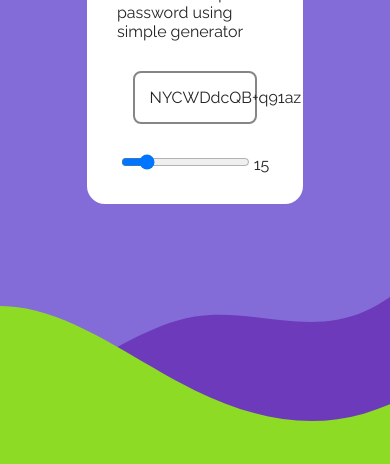
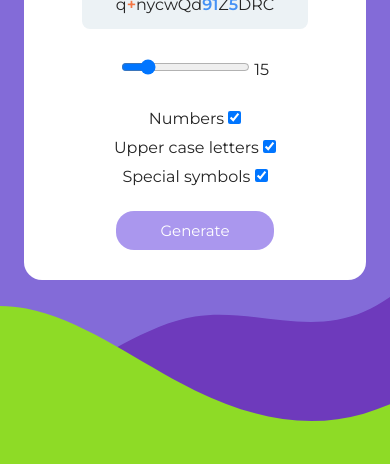
Before and after one commit to the-darkesttt/password-generator, a plain HTML site: page index.html in a window 390 px wide. Shown: the part 380-844 px from the top of the page. Drawn offline with Linux system fonts and the light colour scheme.

Commit message:
adding styles, media queries (in css), password parameters and character highlighting (in js)

```diff
--- a/index.html
+++ b/index.html
@@ -7,7 +7,7 @@
     <title>Password Generator</title>
     <link rel="preconnect" href="https://fonts.googleapis.com">
     <link rel="preconnect" href="https://fonts.gstatic.com" crossorigin>
-    <link href="https://fonts.googleapis.com/css2?family=Raleway:wght@400;700&display=swap" rel="stylesheet">
+    <link href="https://fonts.googleapis.com/css2?family=Montserrat:wght@400;600;700&display=swap" rel="stylesheet">
     <link rel="stylesheet" href="style.css">
 </head>
 <body>
@@ -20,6 +20,21 @@
                 <input type="range" name="passLength" id="passLength" min="8" max="50" value="15" step="1">
                 <span id="rangeValue"></span>
             </div>
+            <div class="content__selectors">
+                <label>
+                    Numbers
+                    <input type="checkbox" name="passProperties" value="numbers" checked>
+                </label>
+                <label>
+                    Upper case letters
+                    <input type="checkbox" name="passProperties" value="upperCase" checked>
+                </label>
+                <label>
+                    Special symbols
+                    <input type="checkbox" name="passProperties" value="specialSybmbols" checked>
+                </label>
+            </div>
+            <button id="generateBtn">Generate</button>
         </div>
     </div>
     <script src="script.js"></script>
--- a/script.js
+++ b/script.js
@@ -1,23 +1,79 @@
+const passState = {
+    'numbers': true,
+    'upperCase': true,
+    'specialSybmbols': true,
+};
+
+const generateBtn = document.querySelector('#generateBtn');
 const lengthRange = document.querySelector('#passLength');
 const passBox = document.querySelector('.content__password');
 const rangeValue = document.querySelector('#rangeValue');
 
+const passInputs = document.querySelectorAll('[name="passProperties"]');
+const [numbers, upperCase, specialSybmbols] = Array.from(passInputs);
+
+function handleCheckbox({target}) {
+    if (target.tagName === 'INPUT') {
+        passState[target.value] = !passState[target.value];
+    }
+}
+
+const inputsBox = document.querySelector('.content__selectors');
+inputsBox.addEventListener('click', handleCheckbox);
+
 const alpha = Array.from(Array(26)).map((e, i) => i + 65);
-const alphabet = alpha.map((x) => String.fromCharCode(x));
-const alphabetLowerCase = alphabet.map(letter => letter.toLowerCase());
-const numbers = Array.from(Array(10).keys());
+const alphabetUpperCase = alpha.map((x) => String.fromCharCode(x));
+const alphabetLowerCase = alphabetUpperCase.map(letter => letter.toLowerCase());
+const allNumbers = Array.from(Array(10).keys());
 const specialSymbols = ['+', '-', '_', '/', '$', '#', '@', ';', ':'];
 
 function createPassword(length) {
-    const allChar = [...alphabet, ...alphabetLowerCase, ...numbers, ...specialSymbols];
+    let allChar = [...alphabetLowerCase];
+
+    if (passState.numbers === true && passState.upperCase === true && passState.specialSybmbols === true) {
+        allChar = [...allChar, ...alphabetUpperCase, ...allNumbers, ...specialSymbols];
+    } else {
+        const propList = {
+            'numbers': allNumbers,
+            'upperCase': alphabetUpperCase,
+            'specialSybmbols': specialSymbols,
+        };
+
+        for (prop in passState) {
+            if (passState[prop]) {
+                allChar = [...allChar, ...propList[prop]];
+            }
+        }
+    }
+
+    allChar = [...allChar, ...allChar];
+
     allChar.sort(function() { return 0.5 - Math.random() });
-    const newPassword = allChar.slice(0, length);
-    passBox.innerHTML = newPassword.join('');
+    const newPassword = allChar.slice(0, length).join('');
+
+    passBox.innerHTML = highlightPassword(newPassword);
+}
+
+function highlightPassword(password) {
+    const passChars = [...password];
+    const highlightedPass = passChars.reduce((acc, char) => {
+        if (!isNaN(+char)) {
+            return acc += `<span class='number'>${char}</span>`;
+        } else if (char.match(/\+|\-|\_|\$|\/|\#|\@|\;|\:/)) {
+            return acc += `<span class='symbol'>${char}</span>`;
+        } else {
+            return acc += char;
+        }
+    }, '');
+    return highlightedPass;
 }
 
 lengthRange.addEventListener('input', ({target}) => {
-    createPassword(+target.value);
     rangeValue.innerHTML = target.value;
+});
+
+generateBtn.addEventListener('click', () => {
+    createPassword(+lengthRange.value);
 });
 
 (() => {
--- a/style.css
+++ b/style.css
@@ -2,7 +2,7 @@
     padding: 0;
     margin: 0;
     box-sizing: border-box;
-    font-family: 'Raleway', sans-serif;
+    font-family: 'Montserrat', sans-serif;
     color: #252525;
 }
 
@@ -40,14 +40,59 @@ body {
     padding: 30px;
     background-color: #ffffff;
     border-radius: 18px;
+    text-align: center;
 }
 
 .content__password {
     margin: 30px 0;
     padding: 15px;
     border-radius: 8px;
-    border: 2px solid #888588;
-    background-color: #fff;
     width: 80%;
     text-align: center;
+    background-color: rgb(236, 242, 245);
+    word-break: break-all;
 }
+
+.content__selectors {
+    display: flex;
+    flex-direction: column;
+    align-items: center;
+    gap: 10px;
+    margin: 30px 0 0 0;
+}
+
+#generateBtn {
+    cursor: pointer;
+    margin-top: 25px;
+    padding: 10px 45px;
+    background-color: rgb(170, 151, 238);
+    border-radius: 18px;
+    border: none;
+    color: #fff;
+    font-size: 15px;
+}
+
+.number,
+.symbol {
+    font-weight: 600;
+}
+
+.number {
+    color: #4591f5 !important;
+}
+
+.symbol {
+    color: #f57745 !important;
+}
+
+@media screen and (max-width: 570px) {
+    .content {
+        width: 95%;
+    }
+}
+
+@media screen and (max-width: 375px) {
+    .content {
+        padding: 30px 15px;
+    }
+}
```
